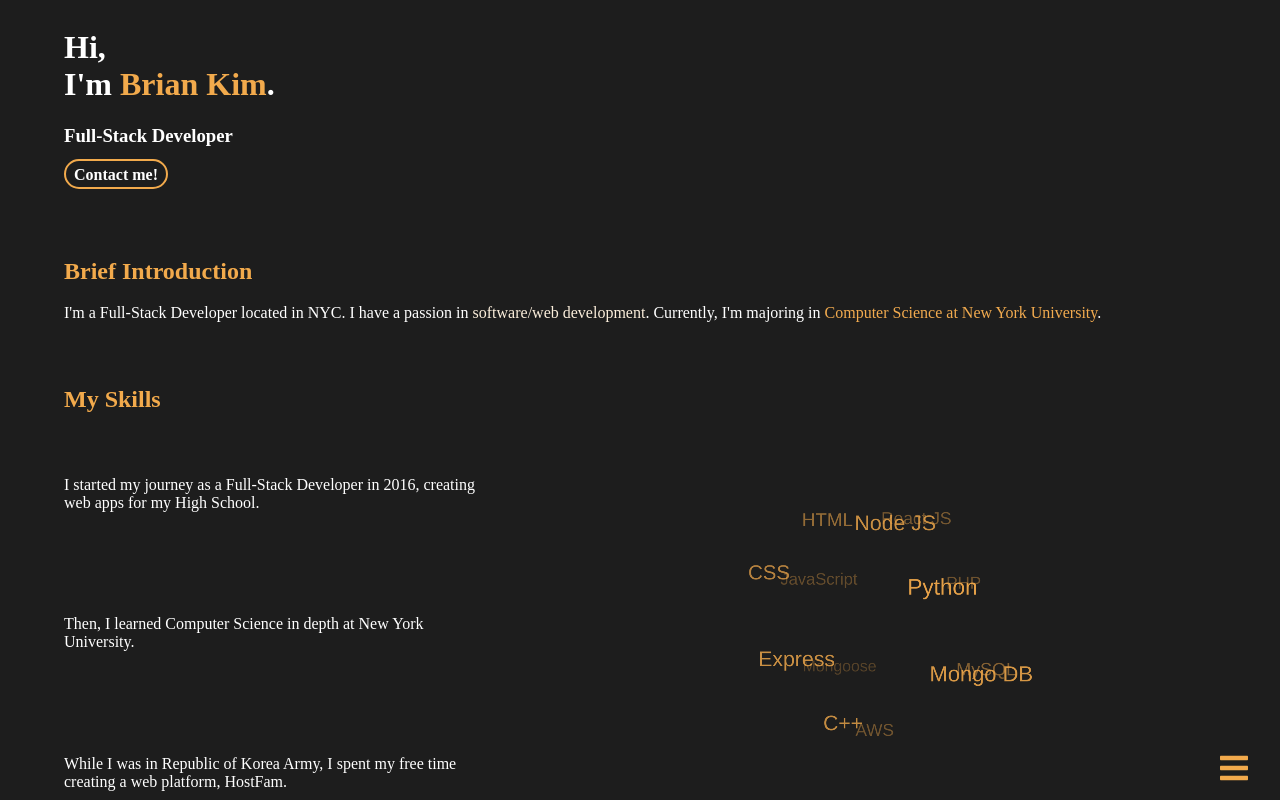
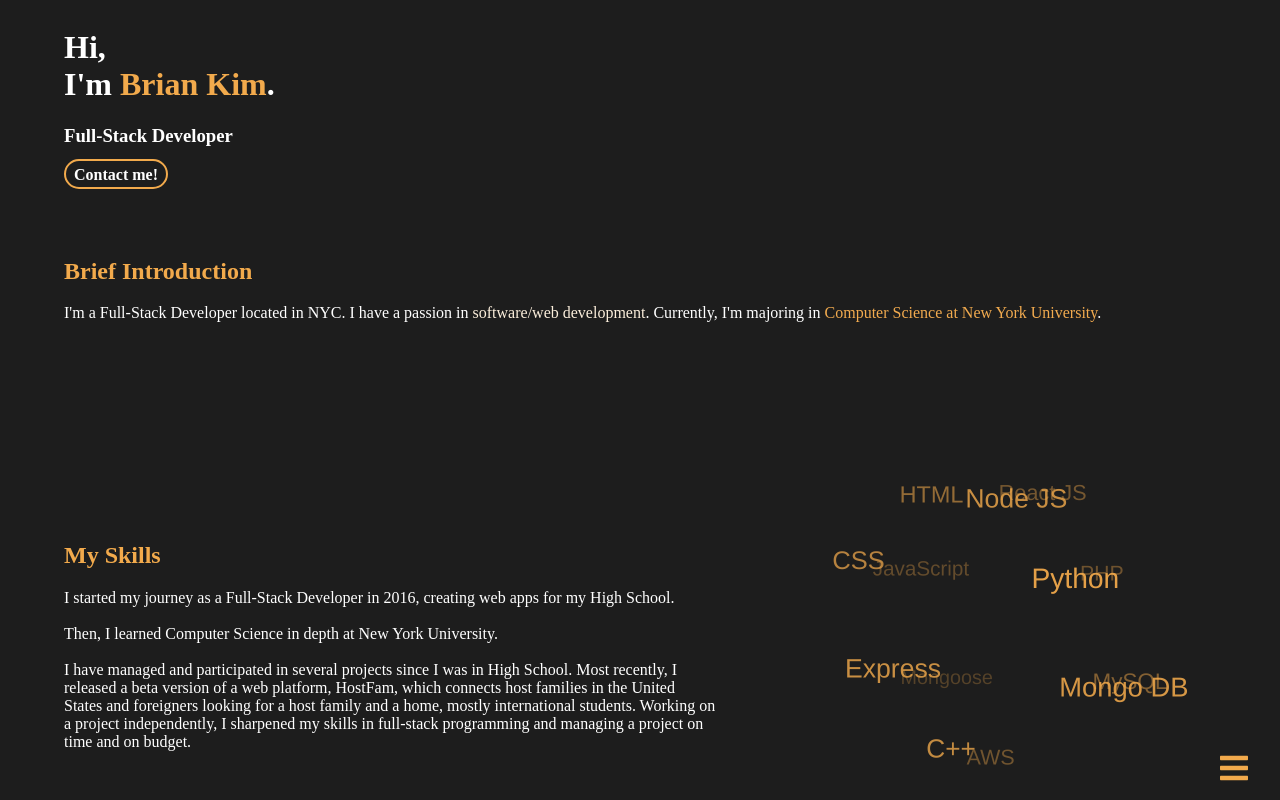
Before and after one commit to bk00119/BKPortfolio, a React (Create React App) app: page / in a window 1280 px wide. Shown: the top 800 px of the page. Built offline with nearby package versions, Linux system fonts and the light colour scheme.

Commit message:
Menu directing to the selected content

```diff
--- a/src/components/Main/Main.js
+++ b/src/components/Main/Main.js
@@ -9,7 +9,7 @@ import "./Main.css";
 
 const Main = () => {
   return (
-    <div class="Main">
+    <div class="Main" id="Home">
       <Menu />
       <h1>
         Hi, <br />
--- a/src/components/Menu/Menu.css
+++ b/src/components/Menu/Menu.css
@@ -8,7 +8,7 @@
   /* position: absolute; */
   display: flex;
   flex-direction: column;
-  color: black;
+  color: #1d1d1d;
 
   height: 100%; /* 100% Full-height */
   width: 0; /* 0 width - change this with JavaScript */
@@ -42,6 +42,10 @@
   color: #fff;
   transition: 0.7s;
   color: #f2aa4c;
+}
+.Menu_Dir a {
+  color: inherit;
+  text-decoration: none;
 }
 
 .Menu_CloseBtn {
--- a/src/components/Menu/Menu.js
+++ b/src/components/Menu/Menu.js
@@ -49,10 +49,18 @@ const Menu = () => {
       <div className="Menu_Content" id="Menu_Content">
         <div className="Menu_Contents">
           <span class="Menu_Dir">Home</span>
-          <span class="Menu_Dir">Skills</span>
-          <span class="Menu_Dir">Timeline</span>
-          <span class="Menu_Dir">Projects</span>
-          <span class="Menu_Dir">Contact</span>
+          <span class="Menu_Dir">
+            <a href="#Skills">Skills</a>
+          </span>
+          <span class="Menu_Dir">
+            <a href="#Timeline">Timeline</a>
+          </span>
+          <span class="Menu_Dir">
+            <a href="#Projects">Projects</a>
+          </span>
+          <span class="Menu_Dir">
+            <a href="#Contact">Contact</a>
+          </span>
         </div>
         <div
           class="Menu_CloseBtn"
--- a/src/components/Projects/Projects.js
+++ b/src/components/Projects/Projects.js
@@ -25,12 +25,20 @@ const Projects = () => {
     }
   }, 50);
 
+  const redirect = (project) => {
+    // project == "HostFam" ? window.open("https://www.hostfam.net") : null;
+  };
+
   return (
-    <div className="Projects">
+    <div className="Projects" id="Projects">
       <h2 class="Page_Title">Projects</h2>
       {/* <SkillSphere /> */}
       <div className="Project_Gallery">
-        <section className="Project" id="HostFam">
+        <section
+          className="Project"
+          id="HostFam"
+          onClick={() => window.open("https://www.hostfam.net")}
+        >
           <div className="Project_Default_Background" id="Project_HostFam">
             <span className="Project_Title">HostFam</span>
           </div>
@@ -39,7 +47,11 @@ const Projects = () => {
             international students
           </span>
         </section>
-        <section className="Project" id="SHSI">
+        <section
+          className="Project"
+          id="SHSI"
+          onClick={() => window.open("https://youtu.be/mIsHGrhOs1Q")}
+        >
           <div className="Project_Default_Background" id="Project_SHSI">
             <span className="Project_Title">Study Hall Signin</span>
           </div>
--- a/src/components/Skills/Skills.css
+++ b/src/components/Skills/Skills.css
@@ -16,7 +16,8 @@
 .Skill_Description {
   display: flex;
   flex-direction: column;
-  justify-content: space-evenly;
+  /* justify-content: space-evenly; */
+  justify-content: center;
 }
 
 @media (max-width: 400px) {
@@ -26,9 +27,9 @@
 }
 @media (min-width: 399px) {
   #SkillSphere {
-    width: 50vw !important;
-    height: 50vw !important;
-    max-width: 400px !important;
-    max-height: 400px !important;
+    width: 60vw !important;
+    height: 60vw !important;
+    max-width: 500px !important;
+    max-height: 500px !important;
   }
 }
--- a/src/components/Skills/Skills.js
+++ b/src/components/Skills/Skills.js
@@ -25,8 +25,8 @@ const Skills = () => {
   const click = () => {};
 
   return (
-    <div className="Skills">
-      <h2 class="Page_Title">My Skills</h2>
+    <div className="Skills" id="Skills">
+      {/* <h2 class="Page_Title">My Skills</h2> */}
       {/* <SkillSphere /> */}
       {/* <Sphere /> */}
       <div class="Skills_Detail">
@@ -35,6 +35,7 @@ const Skills = () => {
         </div>
 
         <div class="Skill_Description">
+          <h2 class="Page_Title">My Skills</h2>
           <div class="Skill_Description_P">
             I started my journey as a Full-Stack Developer in 2016, creating web
             apps for my High School.
@@ -45,8 +46,15 @@ const Skills = () => {
           </div>
           <br />
           <div class="Skill_Description_P">
-            While I was in Republic of Korea Army, I spent my free time creating
-            a web platform, HostFam.
+            {/* While I was in Republic of Korea Army, I spent my free time creating
+            a web platform, HostFam. */}
+            I have managed and participated in several projects since I was in
+            High School. Most recently, I released a beta version of a web
+            platform, HostFam, which connects host families in the United States
+            and foreigners looking for a host family and a home, mostly
+            international students. Working on a project independently, I
+            sharpened my skills in full-stack programming and managing a project
+            on time and on budget.
           </div>
         </div>
       </div>
--- a/src/components/Timeline/Timeline.js
+++ b/src/components/Timeline/Timeline.js
@@ -4,7 +4,7 @@ const Timeline = () => {
   console.log();
 
   return (
-    <div className="Timeline_Page">
+    <div className="Timeline_Page" id="Timeline">
       <h2 class="Page_Title">Timeline</h2>
       {/* <SkillSphere /> */}
 
```
